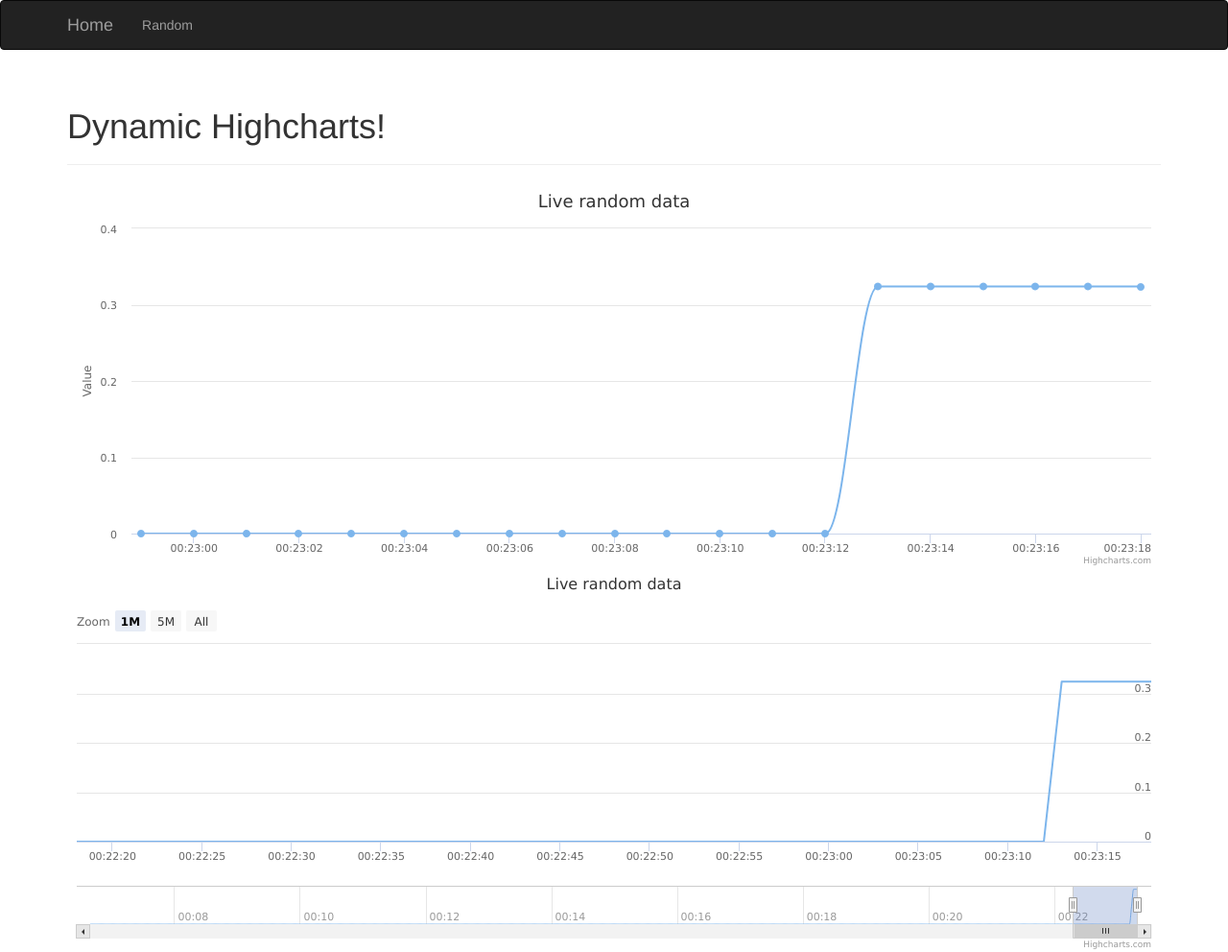
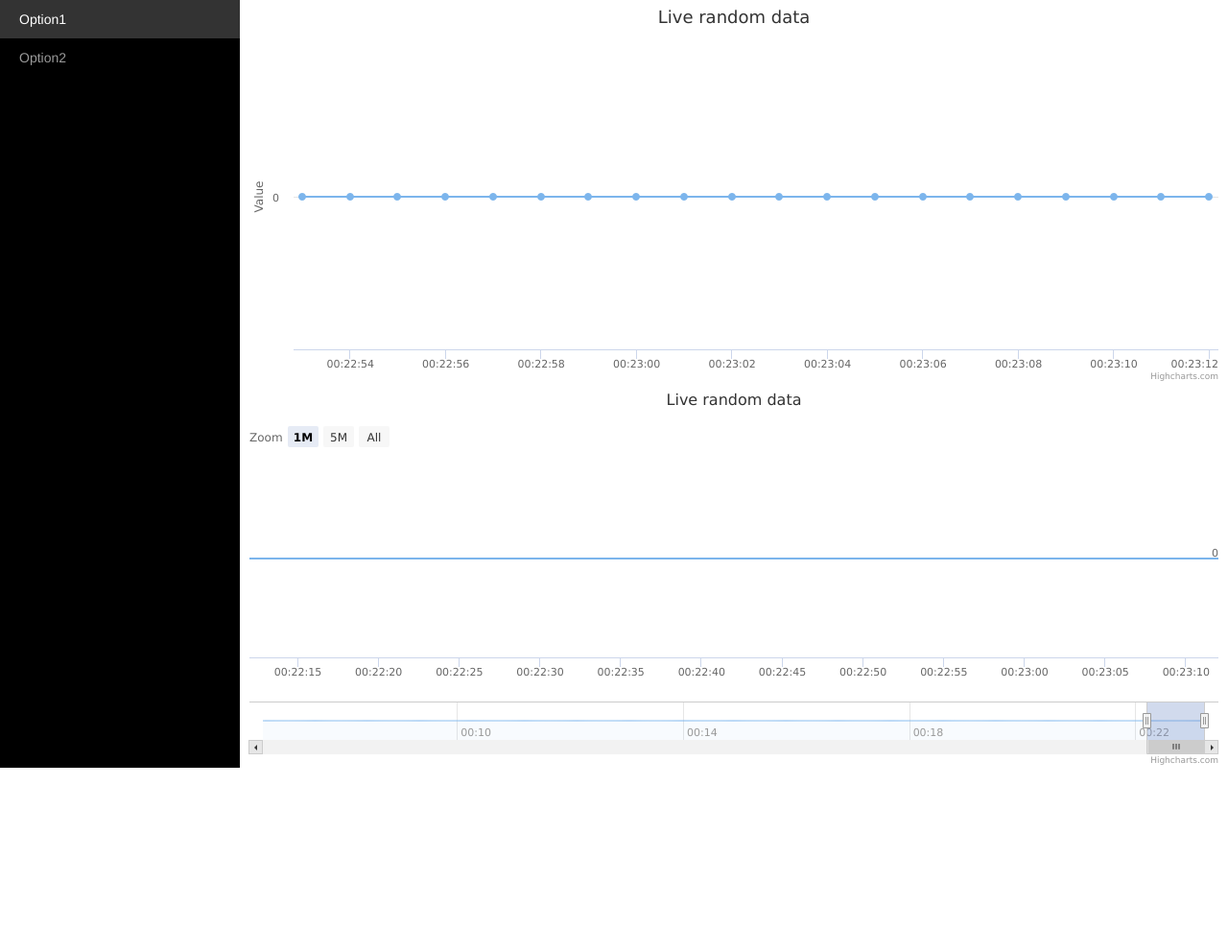
Before and after one commit to alexcthomas/bucephalus, a Flask app: page / in a window 1280 px wide. Shown: the whole page at 96% size. After the commit the page ends 800 px from the top, so only its background shows below. Run offline with Flask 2, Linux system fonts and the light colour scheme; parts of the project's set-up code (start-up, migrations or seed data) failed here and were passed over; some libraries are stand-ins or nearby versions.

Commit message:
Add a nav pane, populated from json from the server

```diff
--- a/app.py
+++ b/app.py
@@ -1,4 +1,4 @@
-import os
+import os, pdb
 import random
 from flask import Flask, render_template, url_for, jsonify, app, request
 from flask.ext.bootstrap import Bootstrap
@@ -11,7 +11,7 @@ app = Flask(__name__)
 bootstrap = Bootstrap(app)
 
 # use jQuery2 instead of jQuery 1 shipped with Flask-Bootstrap
-app.extensions['bootstrap']['cdns']['jquery'] = WebCDN('//cdnjs.cloudflare.com/ajax/libs/jquery/2.1.1/')
+app.extensions['bootstrap']['cdns']['jquery'] = WebCDN('//cdnjs.cloudflare.com/ajax/libs/jquery/3.2.0/')
 
 @app.errorhandler(404)
 def page_not_found(e):
@@ -34,5 +34,16 @@ def rand():
     n = random.random()
     return jsonify(result = n)
 
+# return a json response upon request
+@app.route('/navdata', methods=['GET'])
+def get_nav_data():
+    """
+    Returns data for building the nav pane contents
+    These won't necessarily always be static
+    """
+    return app.send_static_file(r'json/navdata.json')
+
+
+
 if __name__ == '__main__':
-    app.run(debug = True)
+    app.run(debug=True, host='0.0.0.0')
--- /dev/null
+++ b/static/css/simple-sidebar.css
@@ -0,0 +1,129 @@
+/*!
+ * Start Bootstrap - Simple Sidebar (http://startbootstrap.com/)
+ * Copyright 2013-2016 Start Bootstrap
+ * Licensed under MIT (https://github.com/BlackrockDigital/startbootstrap/blob/gh-pages/LICENSE)
+ */
+
+ body {
+    overflow-x: hidden;
+ }
+
+/* Toggle Styles */
+
+#wrapper {
+    padding-left: 0;
+    -webkit-transition: all 0.5s ease;
+    -moz-transition: all 0.5s ease;
+    -o-transition: all 0.5s ease;
+    transition: all 0.5s ease;
+}
+
+#wrapper.toggled {
+    padding-left: 250px;
+}
+
+#sidebar-wrapper {
+    z-index: 1000;
+    position: fixed;
+    left: 250px;
+    width: 0;
+    height: 100%;
+    margin-left: -250px;
+    overflow-y: auto;
+    background: #000;
+    -webkit-transition: all 0.5s ease;
+    -moz-transition: all 0.5s ease;
+    -o-transition: all 0.5s ease;
+    transition: all 0.5s ease;
+}
+
+#wrapper.toggled #sidebar-wrapper {
+    width: 250px;
+}
+
+#page-content-wrapper {
+    width: 100%;
+    position: absolute;
+    padding: 15px;
+}
+
+#wrapper.toggled #page-content-wrapper {
+    position: absolute;
+    margin-right: -250px;
+}
+
+/* Sidebar Styles */
+
+.sidebar-nav {
+    position: absolute;
+    top: 0;
+    width: 250px;
+    margin: 0;
+    padding: 0;
+    list-style: none;
+}
+
+.sidebar-nav li {
+    text-indent: 20px;
+    line-height: 40px;
+}
+
+.sidebar-nav li a {
+    display: block;
+    text-decoration: none;
+    color: #999999;
+}
+
+.sidebar-nav li a:hover {
+    text-decoration: none;
+    color: #fff;
+    background: rgba(255,255,255,0.2);
+}
+
+.sidebar-nav li a:active,
+.sidebar-nav li a:focus {
+    text-decoration: none;
+}
+
+.sidebar-nav > .sidebar-brand {
+    height: 65px;
+    font-size: 18px;
+    line-height: 60px;
+}
+
+.sidebar-nav > .sidebar-brand a {
+    color: #999999;
+}
+
+.sidebar-nav > .sidebar-brand a:hover {
+    color: #fff;
+    background: none;
+}
+
+@media(min-width:768px) {
+    #wrapper {
+        padding-left: 0;
+    }
+
+    #wrapper.toggled {
+        padding-left: 250px;
+    }
+
+    #sidebar-wrapper {
+        width: 0;
+    }
+
+    #wrapper.toggled #sidebar-wrapper {
+        width: 250px;
+    }
+
+    #page-content-wrapper {
+        padding: 20px;
+        position: relative;
+    }
+
+    #wrapper.toggled #page-content-wrapper {
+        position: relative;
+        margin-right: 0;
+    }
+}
--- a/static/js/dynamic_stock.js
+++ b/static/js/dynamic_stock.js
@@ -6,22 +6,6 @@ $(function () {
             }
         });
         $('#container2').highcharts('StockChart', {
-            chart: {
-                events: {
-                    load: function () {
-                        var series = this.series[0];
-                        setInterval(function () {
-                            var t = (new Date()).getTime();
-                            $.getJSON($SCRIPT_ROOT + '/rand', {
-                                t: t
-                            }, function(data){
-                                var x = t, y = data.result;
-                            series.addPoint([x, y], true, true);
-                            })
-                        }, 1000);
-                    }
-                }
-            },
             rangeSelector: {
                 buttons: [{
                     count: 1,
--- /dev/null
+++ b/static/js/navpane.js
@@ -0,0 +1,15 @@
+// gets data to fill out the nav pane
+$(function () {
+	$(document).ready(function () {
+		$.getJSON( "/navdata",
+		function( data ) {
+			var tgt = $("#sidebar-nav");
+			$.each( data, function( key, val ) {
+				$('<li/>', {id: val.title})	// create a list element
+					.append($('<a/>', {text: val.title, href: '#'}))	//add a link
+					.data(val)	//bind the data to the list element
+					.appendTo(tgt); // append to the nav pane
+			});
+		});
+	});
+});
--- a/static/js/spline.js
+++ b/static/js/spline.js
@@ -8,23 +8,7 @@ $(function () {
 
         $('#container1').highcharts({
             chart: {
-                type: 'spline',
-                animation: Highcharts.svg,
-                marginRight: 10,
-                events: {
-                    load: function () {
-                        var series = this.series[0];
-                        setInterval(function () {
-                            var t = (new Date()).getTime();
-                            $.getJSON($SCRIPT_ROOT + '/rand', {
-                                t: t
-                            }, function(data){
-                                var x = t, y = data.result;
-                            series.addPoint([x, y], true, true);
-                            })
-                        }, 1000);
-                    }
-                }
+                type: 'spline'
             },
             title: {
                 text: 'Live random data'
--- /dev/null
+++ b/static/json/navdata.json
@@ -0,0 +1 @@
+[{"views": [{"url": "/views?name=view1&tag1=value11&tag2=value21", "pane": "pane1"}], "tags": {"tag1": "value11", "tag2": "value21"}, "title": "Option1"}, {"views": [{"url": "/views?name=view1&tag1=value12&tag2=value22", "pane": "pane1"}], "tags": {"tag1": "value12", "tag2": "value22"}, "title": "Option2"}]
--- a/templates/base.html
+++ b/templates/base.html
@@ -6,31 +6,20 @@
 {{ super() }}
 <link rel="shortcut icon" href="{{ url_for('static', filename='img/favicon.ico') }}" type="image/x-icon">
 <link rel="icon" href="{{ url_for('static', filename='img/favicon.ico') }}" type="image/x-icon">
-{% endblock %}
-
-{% block navbar %}
-<div class="navbar navbar-inverse" role="navigation">
-    <div class="container">
-        <div class="navbar-header">
-            <button type="button" class="navbar-toggle" data-toggle="collapse" data-target=".navbar-collapse">
-                <span class="sr-only">Toggle navigation</span>
-                <span class="icon-bar"></span>
-                <span class="icon-bar"></span>
-                <span class="icon-bar"></span>
-            </button>
-            <a class="navbar-brand" href="/">Home</a>
-        </div>
-        <div class="navbar-collapse collapse">
-            <ul class="nav navbar-nav">
-                <li><a href="/rand">Random</a></li>
-            </ul>
-        </div>
-    </div>
-</div>
+<link href="static/css/simple-sidebar.css" rel="stylesheet">
 {% endblock %}
 
 {% block content %}
-<div class="container">
+
+<div id="wrapper" class="toggled">
+	<!-- Sidebar -->
+	<div id="sidebar-wrapper">
+		<ul id="sidebar-nav" class="sidebar-nav">
+		</ul>
+	</div>
+	<!-- /#sidebar-wrapper -->
+
+	<div class="page-content-wrapper">
 		{% for message in get_flashed_messages() %}
 		<div class="alert alert-warning">
 			<button type="button" class="close" data-dismiss="alert">&times;</button>
@@ -40,7 +29,9 @@
 
 		{% block page_content %}{% endblock %}
 	</div>
+</div>
 {% endblock %}
+
 
 {% block scripts %}
 {{ super() }}
@@ -49,4 +40,10 @@
 <script type=text/javascript>
 $SCRIPT_ROOT = {{ request.script_root|tojson|safe }};
 </script>
+<script>
+$("#menu-toggle").click(function(e) {
+	e.preventDefault();
+	$("#wrapper").toggleClass("toggled");
+});
+</script>
 {% endblock %}
--- a/templates/index.html
+++ b/templates/index.html
@@ -4,14 +4,16 @@
 {% block title %}Highcharts{% endblock %}
 
 {% block page_content %}
-<div class="page-header">
+<!-- <div class="page-header">
     <h1>Dynamic Highcharts!</h1>
-</div>
+</div> -->
 <div id="container1" style="min-width: 310px; height: 400px; margin: 0 auto"></div>
 <div id="container2" style="height: 400px; min-width: 310px"></div>
 {% endblock %}
+
 {% block scripts %}
 {{super()}}
 <script src="{{url_for('static', filename='js/dynamic_stock.js') }}"></script>
 <script src="{{url_for('static', filename='js/spline.js') }}"></script>
+<script src="{{url_for('static', filename='js/navpane.js') }}"></script>
 {% endblock %}
```
Also changed, not shown: create_navdata.py (added, +28 -0 lines), 1 other file. Lines whose indentation alone changed are shown as unchanged.
